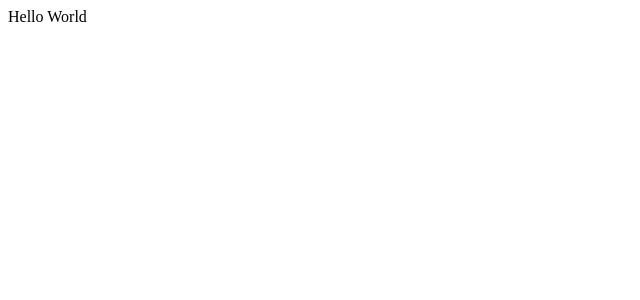
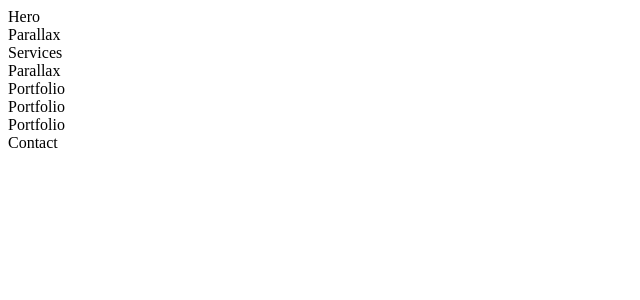
Before and after one commit to Drakkarrr/react.js-portfolio, a React (Vite) app: page / in a window 1280 px wide. Shown: the top 300 px of the page, without its empty margins (0-640 px from the left). Built offline with nearby package versions, Linux system fonts and the light colour scheme.

Commit message:
page order

```diff
--- a/src/App.jsx
+++ b/src/App.jsx
@@ -1,5 +1,16 @@
 const App = () => {
-  return <div>Hello World</div>;
+  return (
+    <>
+      <section>Hero</section>
+      <section>Parallax</section>
+      <section>Services</section>
+      <section>Parallax</section>
+      <section>Portfolio</section>
+      <section>Portfolio</section>
+      <section>Portfolio</section>
+      <section>Contact</section>
+    </>
+  );
 };
 
 export default App;
```
